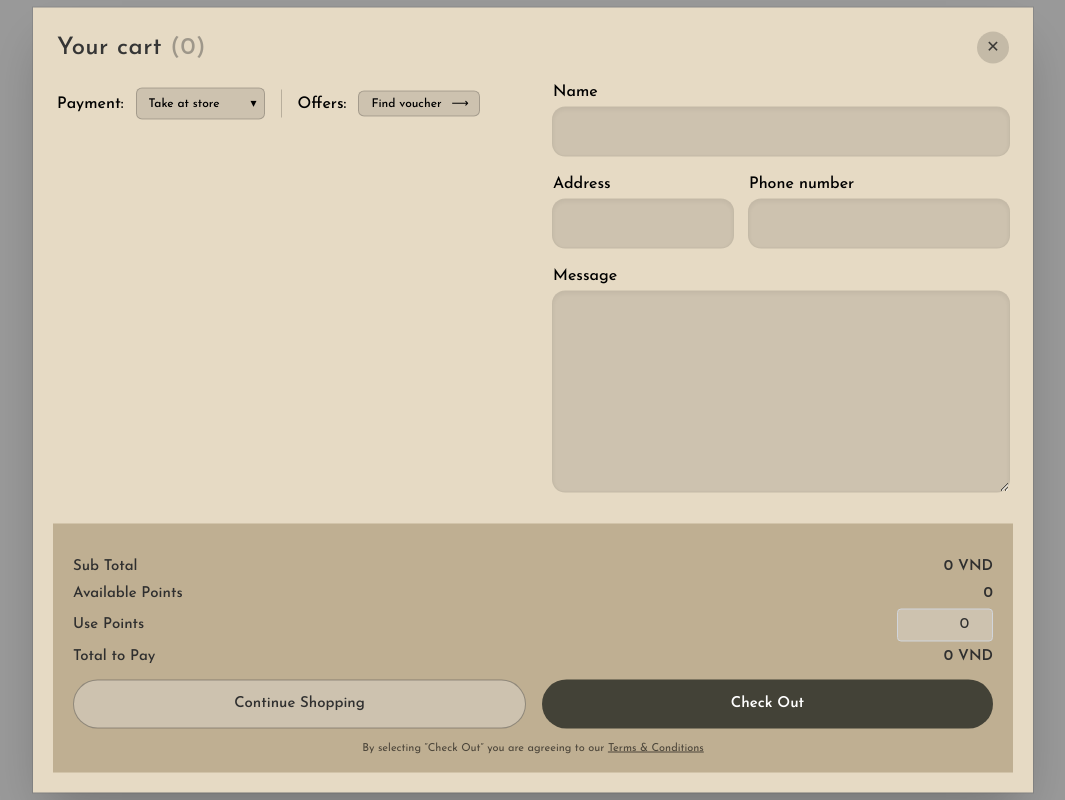
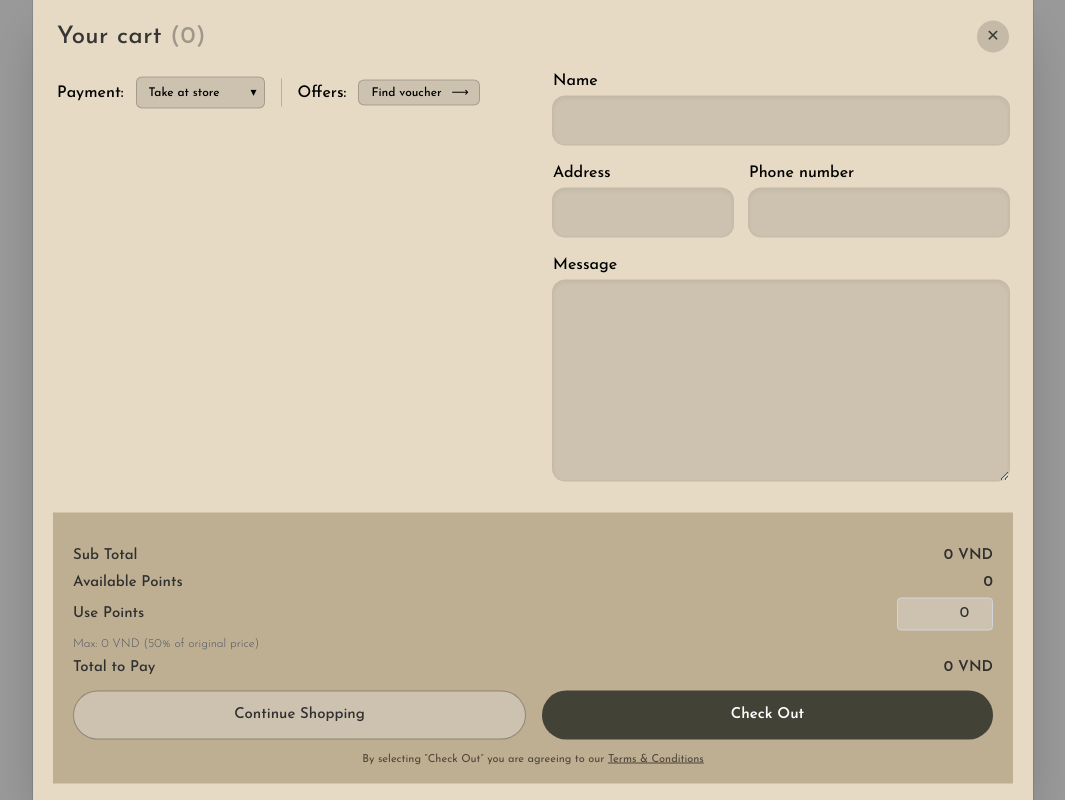
Before and after one commit to Drazod/Moda, a React (Vite) app in the folder FE/: page /cart in a window 1280 px wide. Shown: the whole page, without its empty margins (107-1172 px from the left). Built offline with nearby package versions, Linux system fonts and the light colour scheme; no server answers; a web font is replaced by a local one.

Commit message:
feat: Update points calculation to limit usage to 50% of original price and display max points allowed in CartModal

```diff
--- a/FE/src/layouts/cart.jsx
+++ b/FE/src/layouts/cart.jsx
@@ -59,8 +59,9 @@ export default function CartModal({ open, onClose }) {
     return Math.max((subtotal * (100 - voucherDiscount)) / 100, 0);
   }, [subtotal, voucherDiscount]);
 
-  // Calculate total after points
-  const maxUsablePoints = Math.min(availablePoints, Math.floor(totalAfterVoucher));
+  // Calculate total after points (limited to 50% of original price)
+  const maxPointsAllowed = Math.floor(subtotal * 0.5); // 50% of original price
+  const maxUsablePoints = Math.min(availablePoints, maxPointsAllowed, Math.floor(totalAfterVoucher));
   const pointsUsed = Math.min(pointsToUse, maxUsablePoints);
   const total = Math.max(totalAfterVoucher - pointsUsed, 0);
 
@@ -402,6 +403,10 @@ export default function CartModal({ open, onClose }) {
                 style={{ background: fieldBg }}
               />
             </div>
+            <div className="mb-1 flex items-center justify-between text-[12px] text-gray-600">
+              <span className="font-light">Max: {formatVND(Math.floor(subtotal * 0.5))} (50% of original price)</span>
+              <span></span>
+            </div>
             {pointsUsed > 0 && (
               <div className="mb-1 flex items-center justify-between text-[15px] text-[#2f2f2f]">
                 <span className="font-medium">Points Used</span>
```
